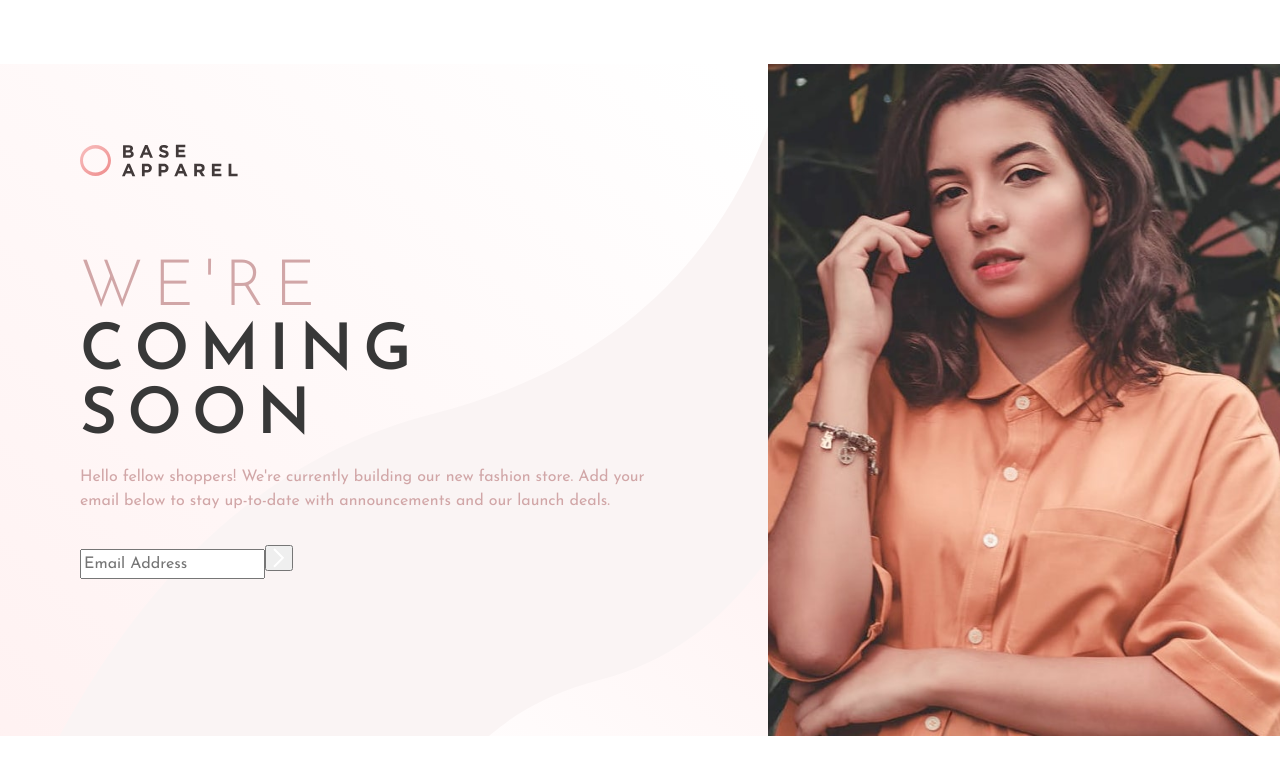
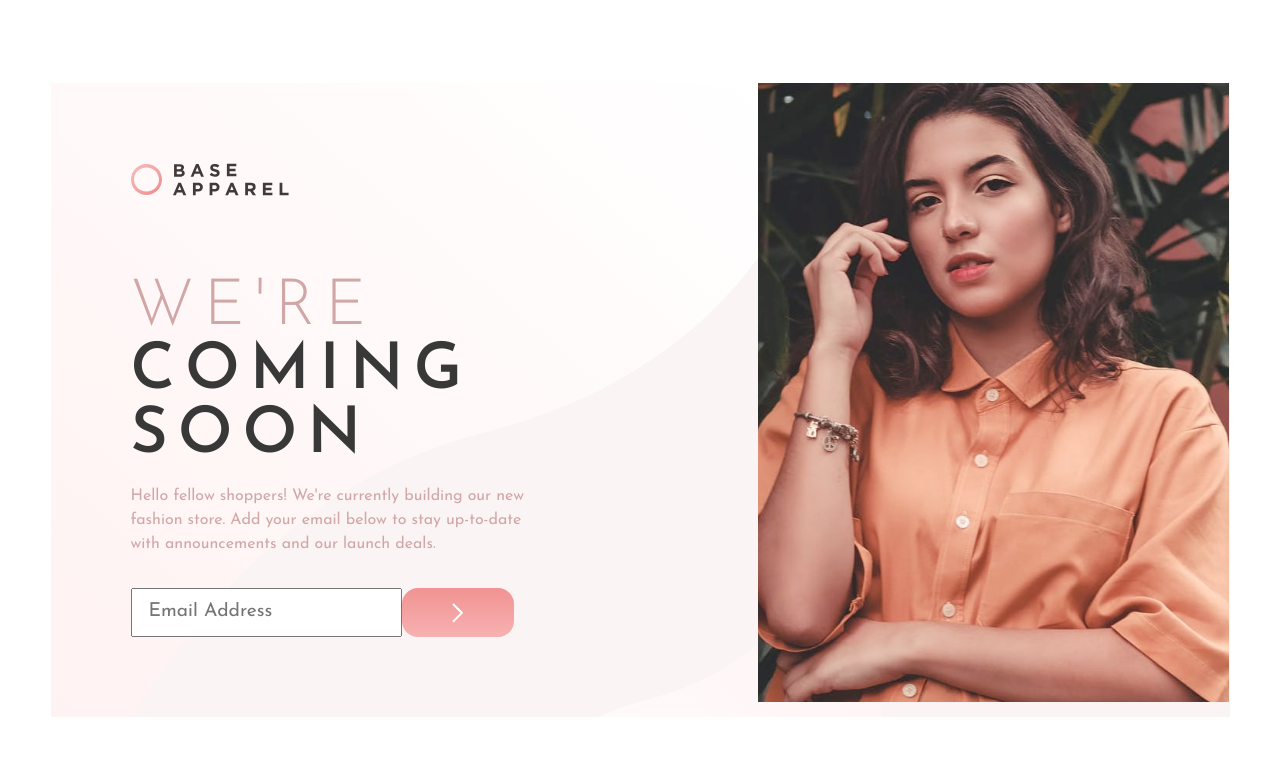
Before and after one commit to ZTanvir/fem-base-apparel-coming-soon-page, a React (Vite) app: page / in a window 1280 px wide. Shown: the top 774 px of the page. Built offline with nearby package versions, Linux system fonts and the light colour scheme.

Commit message:
background color added for submit button in notified component

```diff
--- a/src/Component/GetNotifiedForm.jsx
+++ b/src/Component/GetNotifiedForm.jsx
@@ -1,9 +1,11 @@
 import buttonImg from "../assets/images/icon-arrow.svg";
+import notifiedFormStyle from "../assets/Styles/notifiedForm.module.css";
+
 const GetNotifiedForm = () => {
   const handleSubmit = () => {};
   return (
-    <form onSubmit={handleSubmit}>
-      <input type="text" placeholder="Email Address" />
+    <form className={notifiedFormStyle.formStyle} onSubmit={handleSubmit}>
+      <input type="text" placeholder="Email Address" required />
       <button type="submit">
         <img src={buttonImg} alt="right arrow" />
       </button>
--- /dev/null
+++ b/src/assets/Styles/notifiedForm.module.css
@@ -0,0 +1,21 @@
+.formStyle{
+    display: flex;
+    border-radius: 1rem;
+    width: 70%;
+    background-color: transparent;
+}
+.formStyle > input{
+    width: 100%;
+    padding: .5rem 1rem;
+    font-size: 1.2rem;
+}
+.formStyle > button[type="submit"]{
+    width: 10rem;
+    border-radius: 16px;
+    display: flex;
+    justify-content: center;
+    align-items: center;
+    border: none;
+    background: rgb(247,177,177);
+    background: linear-gradient(0deg, rgba(247,177,177,1) , rgba(241,147,146,1) );
+}
--- a/src/assets/Styles/subtitle.module.css
+++ b/src/assets/Styles/subtitle.module.css
@@ -3,4 +3,5 @@
     color:#d1a6a7 ;
     margin-top: 1rem;
     margin-bottom: 2rem;
+    max-width: 25rem;
 }
```
